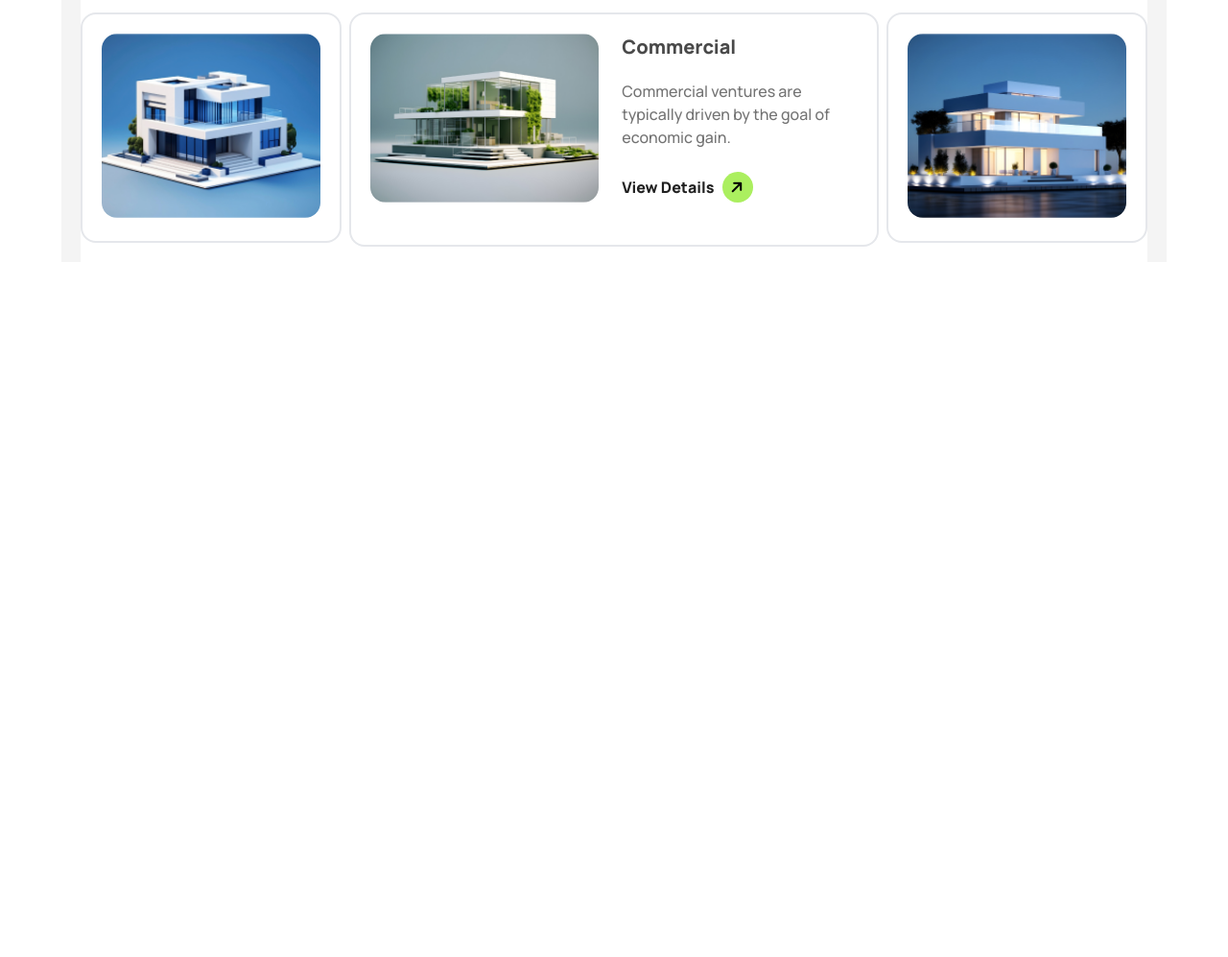
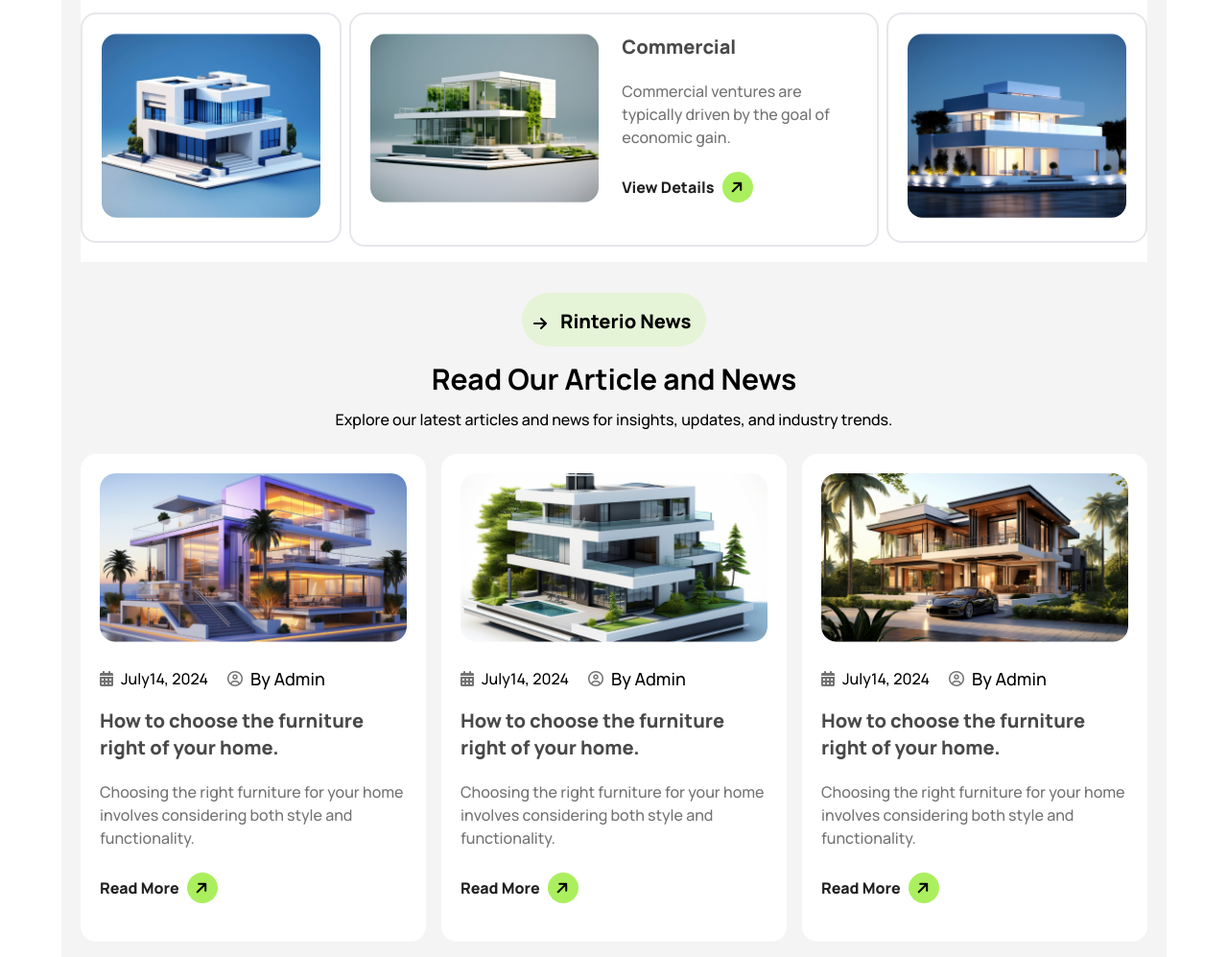
Before and after one commit to jahidhasanri/assignment-3-solution, a plain HTML site: page index.html in a window 1280 px wide. Shown: the part 2628-3625 px from the top of the page at 96% size. Before the commit the page ends 2901 px from the top, so only its background shows below. Drawn offline with nearby package versions, Linux system fonts and the light colour scheme.

Commit message:
add Read Our Article and News start

```diff
--- a/index.html
+++ b/index.html
@@ -254,6 +254,93 @@
                  </div>
             </div>
         </div>
+
+        <!-- Read Our Article and News start -->
+         <div class="ml-5 mr-5 mt-8">
+            <div class="max-w-48 max-h-14 bg-[#ABEF5F33] flex rounded-[32px] py-4 px-1 mx-auto">
+                <div class="w-8 h-8 rounded-full mr-1">
+                    <i class="fa-solid fa-arrow-right ml-2 mt-2 "></i>
+                </div>
+                <div>
+                    <h2 class="font-extrabold text-xl mr-2 mx-auto">Rinterio News</h2>
+                </div>
+            </div>
+
+            <h3 class="text-3xl font-bold text-center mt-4 mb-3">Read Our Article and News</h3>
+            <p class="text-base font-medium text-center mb-6">Explore our latest articles and news for insights, updates, and industry trends.</p>
+
+            <div class="lg:grid grid-cols-3 gap-4">
+                <div class="bg-[#FFFFFF] rounded-2xl p-5 mb-4">
+                    <div class="w-full h-52 object-cover  mb-6 lg:h-44 mr-6 ">
+                        <img class="w-full h-full object-center rounded-2xl lg:w-80 h-80" src="assets/article1.png" alt="">
+                    </div>
+                    <div class="flex justify-start items-center mb-4">
+                        <i class="fa-solid fa-calendar-days text-[#737373]"></i>
+                        <h5 class="text-base font-medium ml-2">July14, 2024</h5>
+                        <i class="fa-regular fa-circle-user text-[#737373] ml-5"></i>
+                        <h5 class="text-lg font-medium ml-2">By Admin</h5>
+                    </div>
+                   <div>
+                    <h4 class="text-xl font-extrabold text-[#494949] mb-5">How to choose the furniture right  of your home.</h4>
+                    <p class="text-[#737373] text-base font-medium mb-6"> Choosing the right furniture for your home involves considering both style and functionality.</p>
+                    <div class="flex items-center gap-2 mb-5">
+                        <h2 class="text-[#212121] font-extrabold text-base">Read More</h2>
+                        <div class="w-8 h-8 bg-[#ABEF5F] rounded-full">
+                            <i class="fa-solid fa-arrow-right -rotate-45 ml-2 mt-2"></i>
+                        </div>
+                    </div>
+                   </div>
+                 </div>
+
+                 <div class="bg-[#FFFFFF] rounded-2xl p-5 mb-4">
+                    <div class="w-full h-52 object-cover  mb-6 lg:h-44 mr-6 ">
+                        <img class="w-full h-full object-center rounded-2xl lg:w-80 h-80" src="assets/article2.png" alt="">
+                    </div>
+                    <div class="flex justify-start items-center mb-4">
+                        <i class="fa-solid fa-calendar-days text-[#737373]"></i>
+                        <h5 class="text-base font-medium ml-2">July14, 2024</h5>
+                        <i class="fa-regular fa-circle-user text-[#737373] ml-5"></i>
+                        <h5 class="text-lg font-medium ml-2">By Admin</h5>
+                    </div>
+                   <div>
+                    <h4 class="text-xl font-extrabold text-[#494949] mb-5">How to choose the furniture right  of your home.</h4>
+                    <p class="text-[#737373] text-base font-medium mb-6"> Choosing the right furniture for your home involves considering both style and functionality.</p>
+                    <div class="flex items-center gap-2 mb-5">
+                        <h2 class="text-[#212121] font-extrabold text-base">Read More</h2>
+                        <div class="w-8 h-8 bg-[#ABEF5F] rounded-full">
+                            <i class="fa-solid fa-arrow-right -rotate-45 ml-2 mt-2"></i>
+                        </div>
+                    </div>
+                   </div>
+                 </div>
+
+
+                 <div class="bg-[#FFFFFF] rounded-2xl p-5 mb-4">
+                    <div class="w-full h-52 object-cover  mb-6 lg:h-44 mr-6 ">
+                        <img class="w-full h-full object-center rounded-2xl lg:w-80 h-80" src="assets/article3.png" alt="">
+                    </div>
+                    <div class="flex justify-start items-center mb-4">
+                        <i class="fa-solid fa-calendar-days text-[#737373]"></i>
+                        <h5 class="text-base font-medium ml-2">July14, 2024</h5>
+                        <i class="fa-regular fa-circle-user text-[#737373] ml-5"></i>
+                        <h5 class="text-lg font-medium ml-2">By Admin</h5>
+                    </div>
+                   <div>
+                    <h4 class="text-xl font-extrabold text-[#494949] mb-5">How to choose the furniture right  of your home.</h4>
+                    <p class="text-[#737373] text-base font-medium mb-6"> Choosing the right furniture for your home involves considering both style and functionality.</p>
+                    <div class="flex items-center gap-2 mb-5">
+                        <h2 class="text-[#212121] font-extrabold text-base">Read More</h2>
+                        <div class="w-8 h-8 bg-[#ABEF5F] rounded-full">
+                            <i class="fa-solid fa-arrow-right -rotate-45 ml-2 mt-2"></i>
+                        </div>
+                    </div>
+                   </div>
+                 </div>
+
+
+            </div>
+         </div>
+
       </main>
 
       <!-- main ends here -->
```
